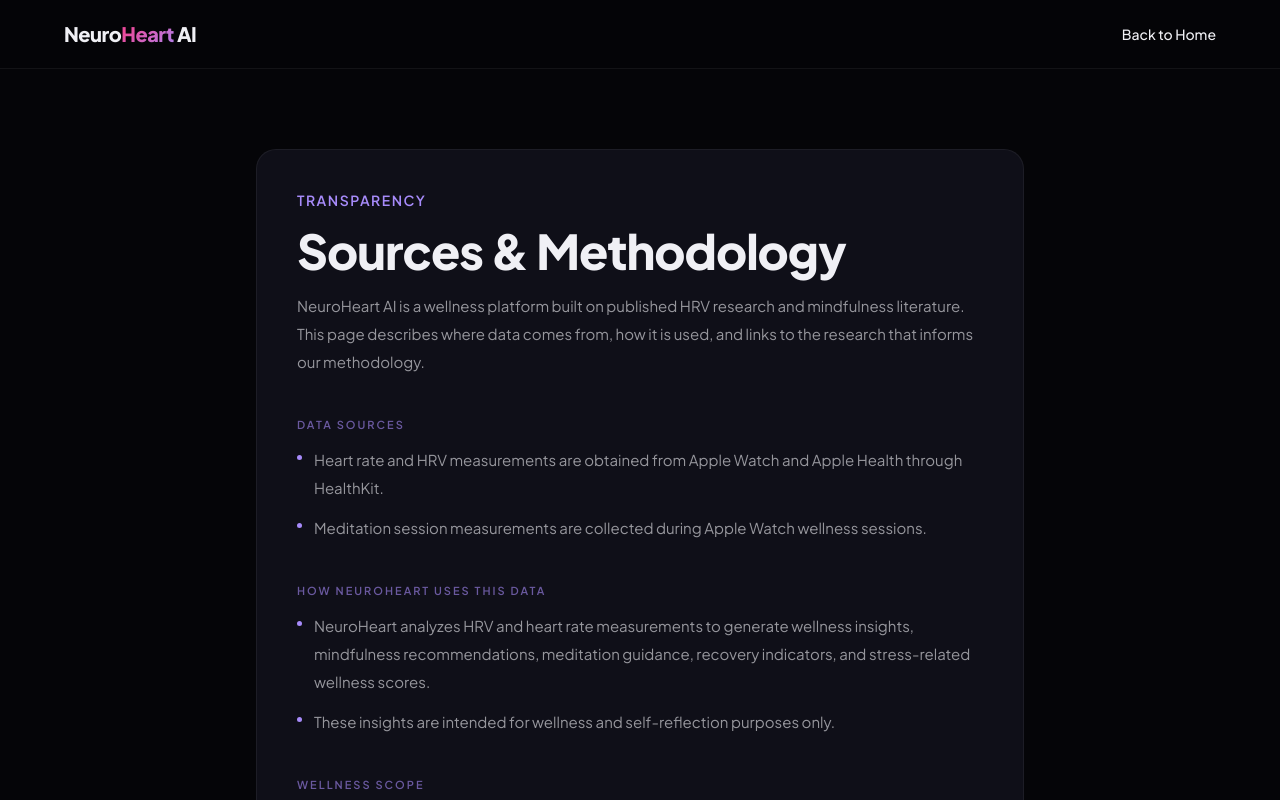
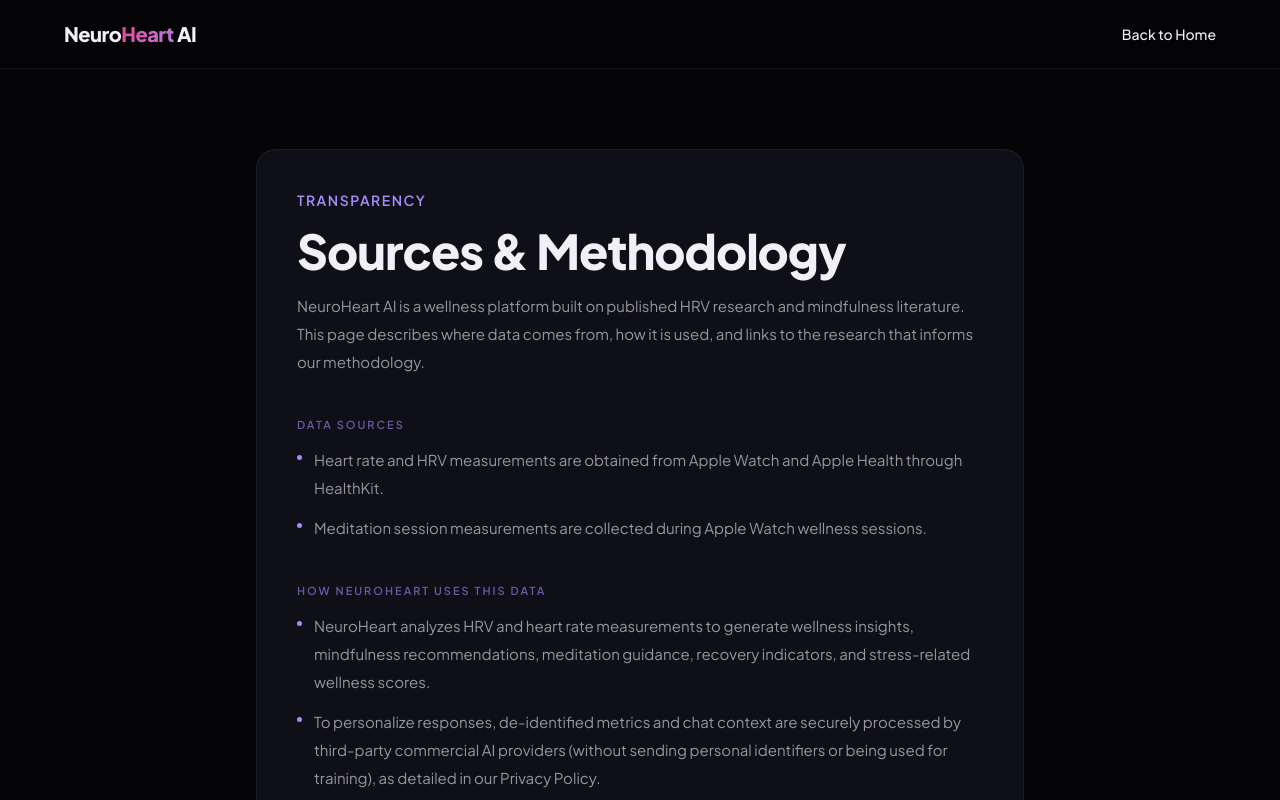
Before and after one commit to sgopi888/neuroheart_website, a Next.js app: page /references in a window 1280 px wide. Shown: the top 800 px of the page. Built offline with nearby package versions, Linux system fonts and the light colour scheme; no server answers.

Commit message:
fix: update References page to mention de-identified AI data processing

```diff
--- a/src/app/references/page.tsx
+++ b/src/app/references/page.tsx
@@ -23,6 +23,7 @@ const dataSections = [
     title: "How NeuroHeart Uses This Data",
     items: [
       "NeuroHeart analyzes HRV and heart rate measurements to generate wellness insights, mindfulness recommendations, meditation guidance, recovery indicators, and stress-related wellness scores.",
+      "To personalize responses, de-identified metrics and chat context are securely processed by third-party commercial AI providers (without sending personal identifiers or being used for training), as detailed in our Privacy Policy.",
       "These insights are intended for wellness and self-reflection purposes only.",
     ],
   },
```
